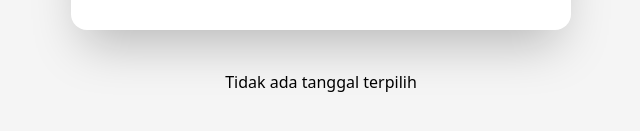
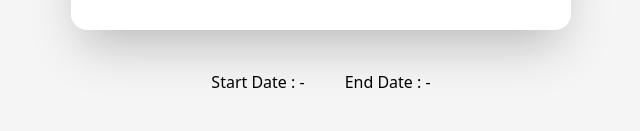
Before and after one commit to LackFos/React-Calendar, a React (Vite) app: page / in a window 1280 px wide. Shown: the part 637-768 px from the top of the page, without its empty margins (319-959 px from the left). Built offline with nearby package versions, Linux system fonts and the light colour scheme.

Commit message:
RESET POINT

```diff
--- a/src/App.jsx
+++ b/src/App.jsx
@@ -1,58 +1,64 @@
 import { useState } from 'react'
-import { motion } from 'framer-motion'
 import Calendar from './Calendar'
-import SelectSession from './SelectSession'
 
 function App() {
-  const [inputType, setInputType] = useState('calendar')
-  const [formData, setFormData] = useState({
-    date: null,
-    session: null,
+  const [selectedDate, setSelectedDate] = useState({
+    start: null,
+    end: null,
   })
 
-  const handleBackToCalendarInput = () => {
-    setInputType('calendar')
-  }
+  const [selectedMode, setSelectedMode] = useState('start')
 
-  const handleFormDataChange = (identifier, value) => {
-    setFormData((prev) => ({
+  const handleSelectedDateChange = (identifier, value) => {
+    setSelectedDate((prev) => ({
       ...prev,
       [identifier]: value,
     }))
   }
 
-  const handleSelectedDateChange = (value) => {
-    handleFormDataChange('date', value)
-    setInputType('session')
+  const handleSelectedselectedDateChange = (value) => {
+    if (selectedMode === 'start') {
+      handleSelectedDateChange('start', value)
+      setSelectedMode('end')
+    } else if (selectedMode === 'end') {
+      handleSelectedDateChange('end', value)
+      setSelectedMode('start')
+    }
   }
 
   return (
     <div className='fixed flex h-full w-full flex-col items-center justify-center gap-10'>
-      <motion.div layout transition={{ layout: { duration: 0.2, type: 'spring' } }}>
-        {inputType === 'calendar' && (
-          <Calendar date={formData.date} onChange={(value) => handleSelectedDateChange(value)} />
-        )}
+      <Calendar date={selectedDate} onChange={(value) => handleSelectedselectedDateChange(value)} />
 
-        {inputType === 'session' && (
-          <SelectSession
-            date={formData.date}
-            value={formData.session}
-            onBack={handleBackToCalendarInput}
-            onChange={(value) => handleFormDataChange('session', value)}
-          />
-        )}
-      </motion.div>
+      <div className='flex gap-10'>
+        <p>
+          {`Start Date :
+        ${
+          selectedDate.start
+            ? selectedDate.start.toLocaleString('id-ID', {
+                weekday: 'long',
+                day: '2-digit',
+                month: 'long',
+                year: 'numeric',
+              })
+            : '-'
+        }`}
+        </p>
 
-      <h1>
-        {formData.date
-          ? formData.date.toLocaleString('id-ID', {
-              weekday: 'long',
-              day: '2-digit',
-              month: 'long',
-              year: 'numeric',
-            })
-          : 'Tidak ada tanggal terpilih'}
-      </h1>
+        <p>
+          {`End Date :
+        ${
+          selectedDate.end
+            ? selectedDate.end.toLocaleString('id-ID', {
+                weekday: 'long',
+                day: '2-digit',
+                month: 'long',
+                year: 'numeric',
+              })
+            : '-'
+        }`}
+        </p>
+      </div>
     </div>
   )
 }
--- a/src/Calendar.jsx
+++ b/src/Calendar.jsx
@@ -4,9 +4,9 @@ import LeftChevron from './assets/LeftChevron'
 import RightChevron from './assets/RightChevron'
 
 const Calendar = ({ date, onChange: setSelectedDate, locale = 'id-ID' }) => {
-  const selectedDate = date ?? new Date()
+  const selectedDate = date.start ?? new Date()
+
   const [calendarView, setCalendarView] = useState(selectedDate)
-
   const displayYear = calendarView.getFullYear()
   const displayMonth = calendarView.getMonth()
 
@@ -110,7 +110,8 @@ const Calendar = ({ date, onChange: setSelectedDate, locale = 'id-ID' }) => {
 }
 
 const CalendarDateTile = ({ date, onClick, selectedDate, className }) => {
-  const isActive = selectedDate.toISOString() === date.toISOString()
+  const isActive =
+    selectedDate.toISOString() === date.toISOString() || selectedDate.toISOString() === date.toISOString()
 
   return (
     <div
```
